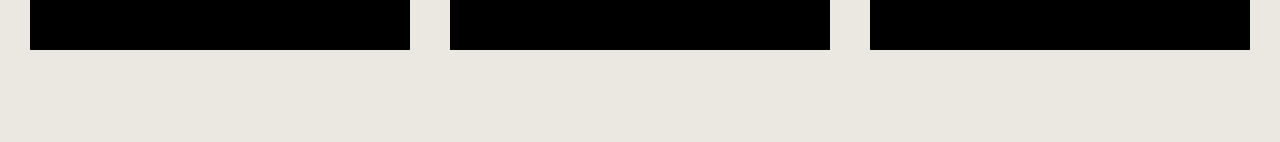
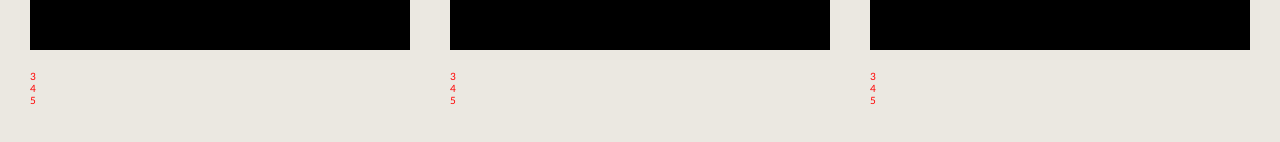
Before and after one commit to AlexBurrr/soccer-react, a React (Create React App) app: page / in a window 1280 px wide. Shown: the part 1130-1272 px from the top of the page. Built offline with nearby package versions, Linux system fonts and the light colour scheme.

Commit message:
added more to news home css

```diff
--- a/src/Pages/Home.js
+++ b/src/Pages/Home.js
@@ -7,7 +7,7 @@
 const HomeContainer = styled.div`
  background-color: #EBE8E1;
  width: 100%;
- height: 600rem;
+ height: 400rem;
  `
 const HomePageNewsContainer = styled.div`
 
@@ -77,8 +77,27 @@
 &:hover{
     transform: scaleX(5rem);
 }
+`
+const PicImg = styled.img``
+const Date = styled.span`
+color: red;
+position: relative;
+top: 22rem;
+`
+const Team = styled.div`
+color: red;
+position: relative;
+top: 22rem;
+`
+const Headline = styled.div`
+color: red;
+position: relative;
+top: 22rem;
 
 `
+
+
+
 
 const Home = () => {
     return (
@@ -92,9 +111,26 @@
                     <NewsButton>go to news page</NewsButton>
                 </Link>
                 <NewsCards>
-                    <Card>1</Card>
-                    <Card>2</Card>
-                    <Card>3</Card>
+                    <Card>
+                        <PicImg />
+                        <Date>3</Date>
+                        <Team>4</Team>
+                        <Headline>5</Headline>
+                    </Card>
+                    <Card>
+                        <PicImg />
+                        <Date>3</Date>
+                        <Team>4</Team>
+                        <Headline>5</Headline>
+                    </Card>
+                    <Card>
+                        <PicImg />
+                        <Date>3</Date>
+                        <Team>4</Team>
+                        <Headline>5</Headline>
+                    </Card>
+
+
                 </NewsCards>
 
             </HomePageNewsContainer>
```
